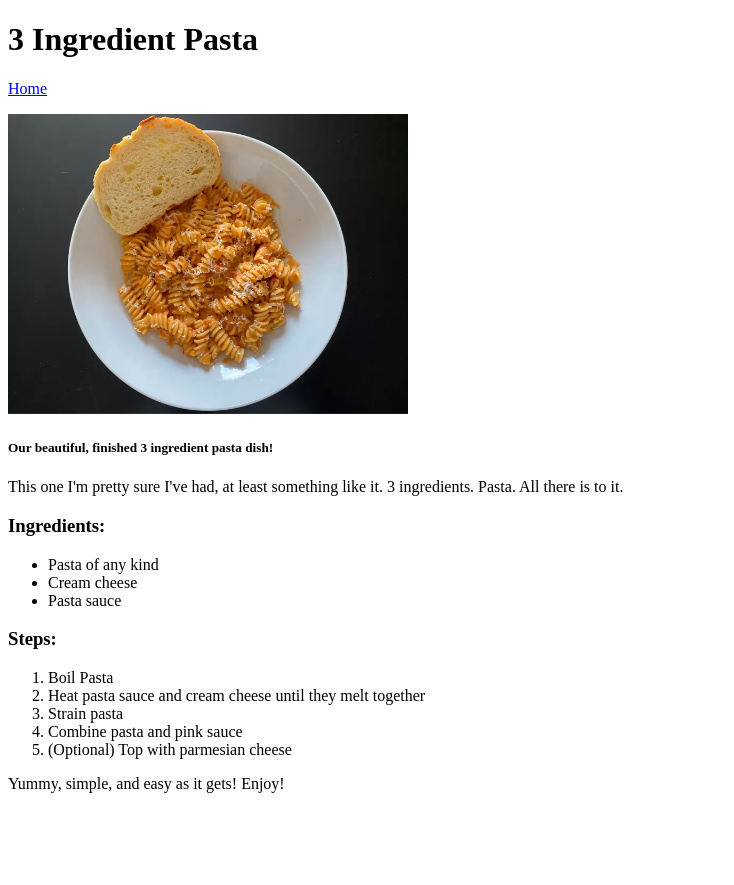
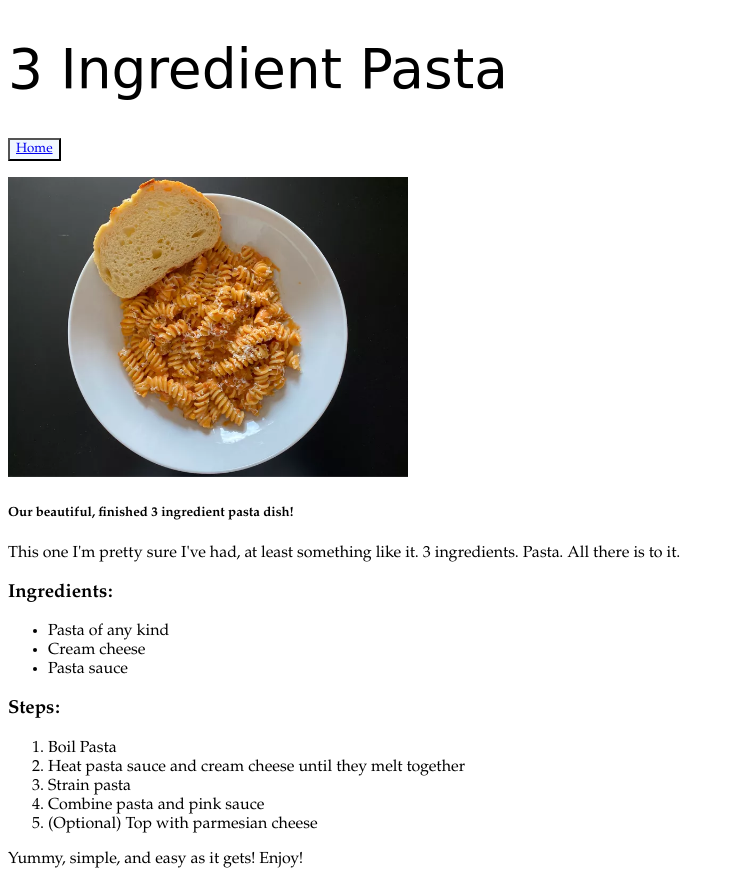
Before and after one commit to salsalew/odin_recipes, a plain HTML site: page recipes/3-ingredient-pasta.html in a window 1280 px wide. Shown: the whole page, without its empty margins (0-734 px from the left). Before the commit the page ends 809 px from the top, so only its background shows below. Drawn offline with Linux system fonts and the light colour scheme.

Commit message:
Add home button and recipe stylesheet

```diff
--- a/recipes/3-ingredient-pasta.html
+++ b/recipes/3-ingredient-pasta.html
@@ -4,11 +4,12 @@
 <head>
     <meta charset="UTF-8">
     <title>3 Ingredient Pasta</title>
+    <link rel="stylesheet" href="./../stylesheets/recipes.css">
 </head>
 
 <body>
     <h1>3 Ingredient Pasta</h1>
-    <p><a href="./../index.html">Home</a></p>
+    <p><button><a href="./../index.html">Home</a></button></p>
     <p><img src="./../images/3-ingredient-pasta.jpeg" alt="3 Ingredient Pasta" height=300></p>
     <p><h5>Our beautiful, finished 3 ingredient pasta dish!</h5></p>
     <p>This one I'm pretty sure I've had, at least something like it. 3 ingredients. Pasta. All there is to it.</p>
--- a/stylesheets/recipes.css
+++ b/stylesheets/recipes.css
@@ -0,0 +1,12 @@
+* {
+    font-family: "Garamond", serif;
+}
+
+h1 {
+    font-family: "Brush Script MT", cursive;
+    font-weight: 400;
+    font-size: 55px;
+}
+button {
+    background-color: aliceblue;
+}
```
Also changed, not shown: recipes/asian-beef-with-snow-peas.html (+2 -1 lines), recipes/broiled-tilapia-parmesian.html (+2 -1 lines), recipes/mandarin-orange-chicken.html (+2 -1 lines).
